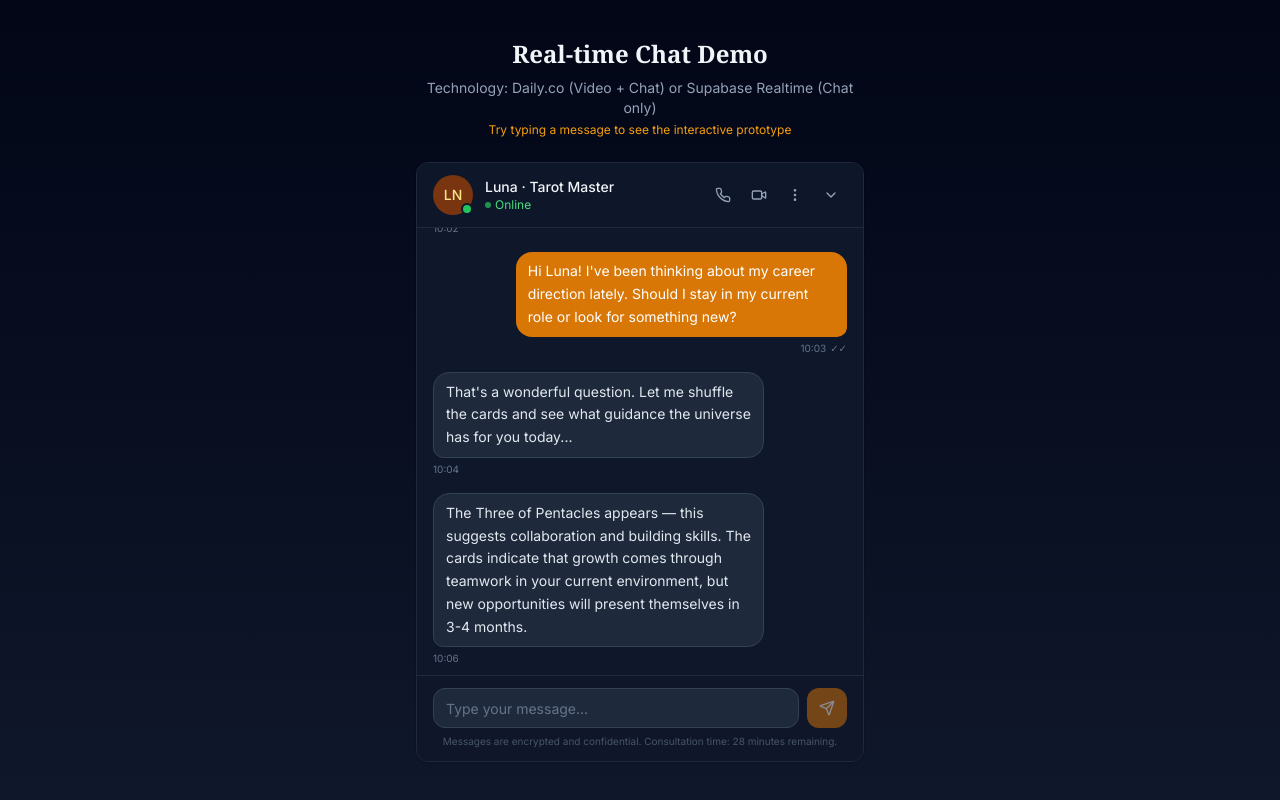
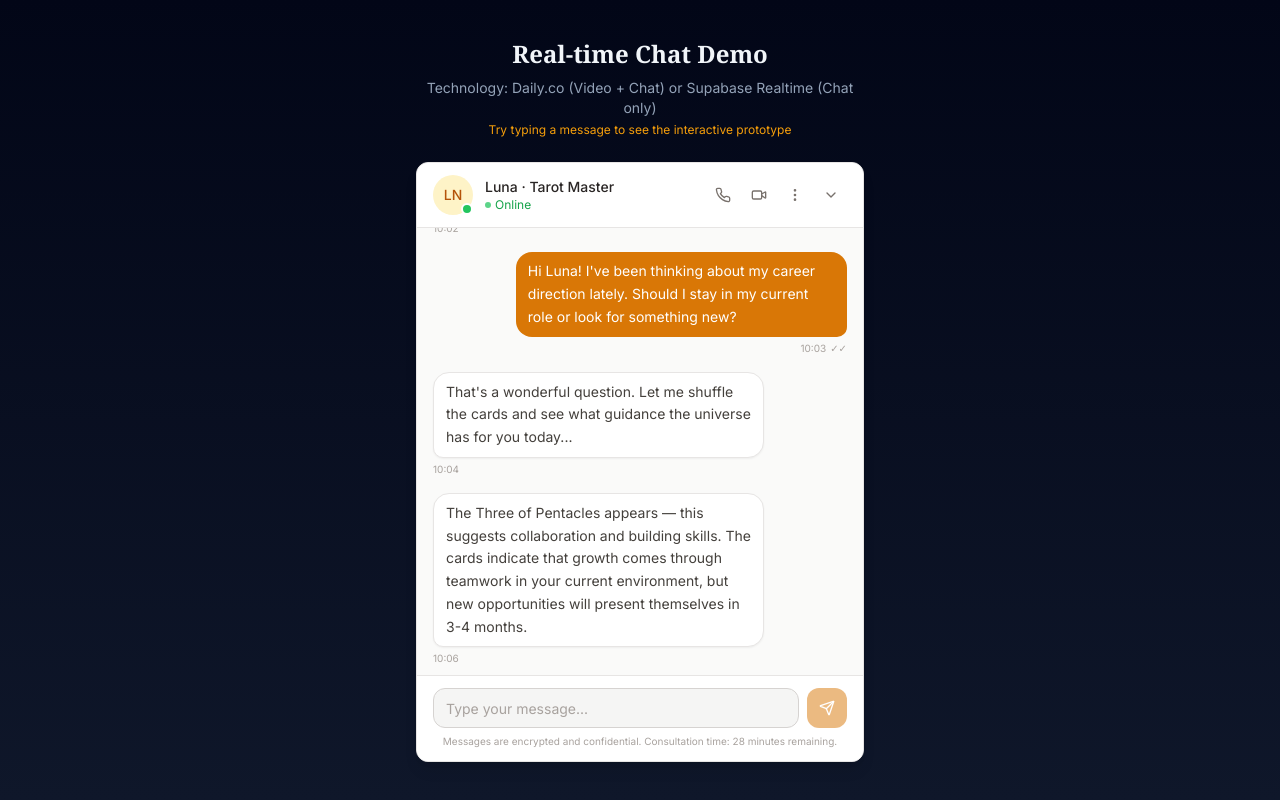
Before and after one commit to hzixin1997-create/stellawei, a Next.js app: page /chat-demo in a window 1280 px wide. Built offline with nearby package versions, Linux system fonts and the light colour scheme; no server answers.

Commit message:
feat: chat light theme (slate→stone) + LanguageSwitcher in navbar

```diff
--- a/src/components/chat/chat-window.tsx
+++ b/src/components/chat/chat-window.tsx
@@ -105,43 +105,43 @@ export function ChatWindow() {
   };
 
   return (
-    <Card className="flex flex-col h-[600px] w-full max-w-md mx-auto bg-slate-900 border-slate-800 overflow-hidden">
+    <Card className="flex flex-col h-[600px] w-full max-w-md mx-auto bg-white border-stone-200 overflow-hidden shadow-lg">
       {/* Header */}
-      <div className="flex items-center justify-between px-4 py-3 border-b border-slate-800 bg-slate-900/95 backdrop-blur">
+      <div className="flex items-center justify-between px-4 py-3 border-b border-stone-200 bg-white/95 backdrop-blur">
         <div className="flex items-center gap-3">
           <div className="relative">
-            <SimpleAvatar initials="LN" color="bg-amber-900 text-amber-200" />
-            <span className="absolute bottom-0 right-0 w-3 h-3 bg-green-500 border-2 border-slate-900 rounded-full" />
+            <SimpleAvatar initials="LN" color="bg-amber-100 text-amber-700" />
+            <span className="absolute bottom-0 right-0 w-3 h-3 bg-green-500 border-2 border-white rounded-full" />
           </div>
           <div>
-            <p className="font-medium text-slate-100 text-sm">Luna · Tarot Master</p>
-            <p className="text-xs text-green-400 flex items-center gap-1">
+            <p className="font-medium text-stone-800 text-sm">Luna · Tarot Master</p>
+            <p className="text-xs text-green-600 flex items-center gap-1">
               <span className="w-1.5 h-1.5 bg-green-500 rounded-full animate-pulse" />
               Online
             </p>
           </div>
         </div>
         <div className="flex items-center gap-1">
-          <Button variant="ghost" size="icon" className="text-slate-400 hover:text-amber-400 hover:bg-slate-800 h-8 w-8">
+          <Button variant="ghost" size="icon" className="text-stone-500 hover:text-amber-600 hover:bg-stone-100 h-8 w-8">
             <Phone className="w-4 h-4" />
           </Button>
-          <Button variant="ghost" size="icon" className="text-slate-400 hover:text-amber-400 hover:bg-slate-800 h-8 w-8">
+          <Button variant="ghost" size="icon" className="text-stone-500 hover:text-amber-600 hover:bg-stone-100 h-8 w-8">
             <Video className="w-4 h-4" />
           </Button>
-          <Button variant="ghost" size="icon" className="text-slate-400 hover:text-amber-400 hover:bg-slate-800 h-8 w-8">
+          <Button variant="ghost" size="icon" className="text-stone-500 hover:text-amber-600 hover:bg-stone-100 h-8 w-8">
             <MoreVertical className="w-4 h-4" />
           </Button>
-          <Button variant="ghost" size="icon" className="text-slate-400 hover:text-amber-400 hover:bg-slate-800 h-8 w-8">
+          <Button variant="ghost" size="icon" className="text-stone-500 hover:text-amber-600 hover:bg-stone-100 h-8 w-8">
             <ChevronDown className="w-4 h-4" />
           </Button>
         </div>
       </div>
 
       {/* Messages Area */}
-      <div className="flex-1 overflow-y-auto px-4 py-4 space-y-4">
+      <div className="flex-1 overflow-y-auto px-4 py-4 space-y-4 bg-stone-50">
         {/* Date separator */}
         <div className="flex justify-center">
-          <span className="text-xs text-slate-500 bg-slate-800/50 px-3 py-1 rounded-full">
+          <span className="text-xs text-stone-500 bg-stone-200/50 px-3 py-1 rounded-full">
             Today
           </span>
         </div>
@@ -156,19 +156,19 @@ export function ChatWindow() {
                 className={`px-3 py-2 rounded-2xl text-sm leading-relaxed ${
                   msg.sender === "user"
                     ? "bg-amber-600 text-white rounded-br-md"
-                    : "bg-slate-800 text-slate-200 rounded-bl-md border border-slate-700"
+                    : "bg-white text-stone-700 rounded-bl-md border border-stone-200 shadow-sm"
                 }`}
               >
                 {msg.content}
               </div>
               <div
                 className={`flex items-center gap-1 mt-1 text-[10px] ${
-                  msg.sender === "user" ? "justify-end text-slate-500" : "justify-start text-slate-500"
+                  msg.sender === "user" ? "justify-end text-stone-400" : "justify-start text-stone-400"
                 }`}
               >
                 <span>{msg.timestamp}</span>
                 {msg.sender === "user" && (
-                  <span className="text-slate-500">
+                  <span className="text-stone-400">
                     {msg.status === "read" ? "✓✓" : "✓"}
                   </span>
                 )}
@@ -180,11 +180,11 @@ export function ChatWindow() {
         {/* Typing indicator */}
         {isTyping && (
           <div className="flex justify-start">
-            <div className="bg-slate-800 border border-slate-700 rounded-2xl rounded-bl-md px-4 py-3">
+            <div className="bg-white border border-stone-200 rounded-2xl rounded-bl-md px-4 py-3 shadow-sm">
               <div className="flex gap-1">
-                <span className="w-2 h-2 bg-slate-400 rounded-full animate-bounce" style={{ animationDelay: "0ms" }} />
-                <span className="w-2 h-2 bg-slate-400 rounded-full animate-bounce" style={{ animationDelay: "150ms" }} />
-                <span className="w-2 h-2 bg-slate-400 rounded-full animate-bounce" style={{ animationDelay: "300ms" }} />
+                <span className="w-2 h-2 bg-stone-400 rounded-full animate-bounce" style={{ animationDelay: "0ms" }} />
+                <span className="w-2 h-2 bg-stone-400 rounded-full animate-bounce" style={{ animationDelay: "150ms" }} />
+                <span className="w-2 h-2 bg-stone-400 rounded-full animate-bounce" style={{ animationDelay: "300ms" }} />
               </div>
             </div>
           </div>
@@ -194,14 +194,14 @@ export function ChatWindow() {
       </div>
 
       {/* Input Area */}
-      <div className="px-4 py-3 border-t border-slate-800 bg-slate-900/95">
+      <div className="px-4 py-3 border-t border-stone-200 bg-white/95">
         <div className="flex items-end gap-2">
           <Input
             value={inputValue}
             onChange={(e) => setInputValue(e.target.value)}
             onKeyDown={handleKeyDown}
             placeholder="Type your message..."
-            className="flex-1 bg-slate-800 border-slate-700 text-slate-100 placeholder:text-slate-500 focus-visible:ring-amber-500/50 rounded-xl min-h-[40px]"
+            className="flex-1 bg-stone-100 border-stone-300 text-stone-800 placeholder:text-stone-400 focus-visible:ring-amber-500/50 rounded-xl min-h-[40px]"
           />
           <Button
             onClick={handleSend}
@@ -211,7 +211,7 @@ export function ChatWindow() {
             <Send className="w-4 h-4" />
           </Button>
         </div>
-        <p className="text-[10px] text-slate-600 mt-1.5 text-center">
+        <p className="text-[10px] text-stone-400 mt-1.5 text-center">
           Messages are encrypted and confidential. Consultation time: 28 minutes remaining.
         </p>
       </div>
--- a/src/components/language-switcher.tsx
+++ b/src/components/language-switcher.tsx
@@ -31,7 +31,7 @@ export function LanguageSwitcher() {
         <Button
           variant="ghost"
           size="sm"
-          className="text-slate-300 hover:text-amber-400 hover:bg-slate-800"
+          className="text-stone-600 hover:text-amber-600 hover:bg-stone-100"
         >
           <Globe className="w-4 h-4 mr-1.5" />
           <span className="mr-1">{current.flag}</span>
@@ -40,14 +40,14 @@ export function LanguageSwitcher() {
       </DropdownMenuTrigger>
       <DropdownMenuContent
         align="end"
-        className="bg-slate-900 border-slate-700"
+        className="bg-white border-stone-200"
       >
         {languages.map((lang) => (
           <DropdownMenuItem
             key={lang.code}
             onClick={() => handleChange(lang.code)}
-            className={`cursor-pointer text-slate-300 hover:text-amber-400 hover:bg-slate-800 ${
-              currentLang === lang.code ? "bg-slate-800 text-amber-400" : ""
+            className={`cursor-pointer text-stone-600 hover:text-amber-600 hover:bg-stone-50 ${
+              currentLang === lang.code ? "bg-stone-100 text-amber-700" : ""
             }`}
           >
             <span className="mr-2">{lang.flag}</span>
--- a/src/components/navbar.tsx
+++ b/src/components/navbar.tsx
@@ -1,7 +1,8 @@
 import Link from "next/link";
 import { useRouter } from "next/navigation";
-import { Globe, LogOut, Home } from "lucide-react";
+import { LogOut, Home } from "lucide-react";
 import { useTranslation } from "react-i18next";
+import { LanguageSwitcher } from "./language-switcher";
 
 interface NavbarProps {
   userEmail?: string;
@@ -12,11 +13,6 @@ export default function Navbar({ userEmail, onLogout }: NavbarProps) {
   const { i18n } = useTranslation();
   const router = useRouter();
   const isZh = i18n.language === "zh";
-
-  const toggleLanguage = () => {
-    const newLang = isZh ? "en" : "zh";
-    i18n.changeLanguage(newLang);
-  };
 
   return (
     <nav className="w-full bg-white/80 backdrop-blur-md border-b border-stone-200/50 sticky top-0 z-50">
@@ -43,14 +39,8 @@ export default function Navbar({ userEmail, onLogout }: NavbarProps) {
               <span className="hidden sm:inline">{isZh ? "返回首页" : "Home"}</span>
             </Link>
 
-            {/* 语言切换 */}
-            <button
-              onClick={toggleLanguage}
-              className="flex items-center gap-1.5 text-stone-600 hover:text-stone-900 transition-colors text-sm"
-            >
-              <Globe className="w-4 h-4" />
-              <span>EN / 中</span>
-            </button>
+            {/* 语言切换 - 精致 DropdownMenu 版 */}
+            <LanguageSwitcher />
 
             {/* 用户邮箱 */}
             {userEmail && (
```
